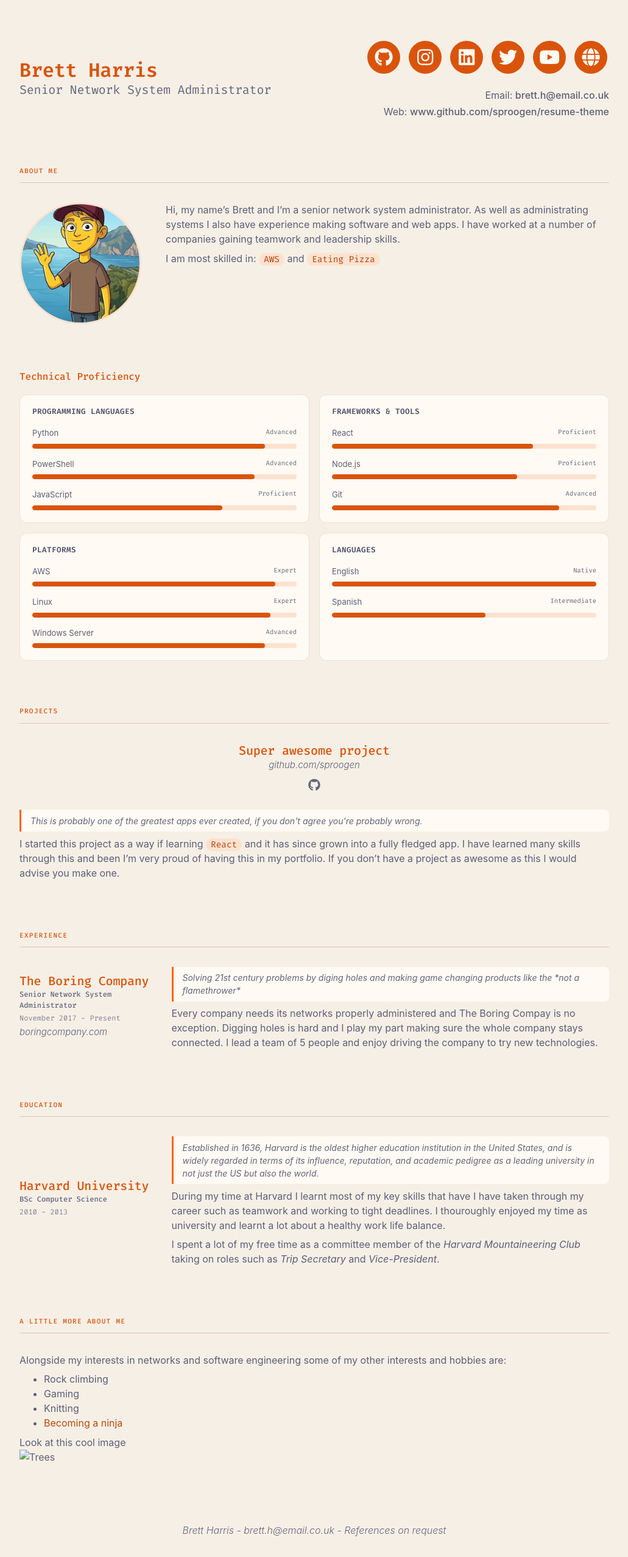
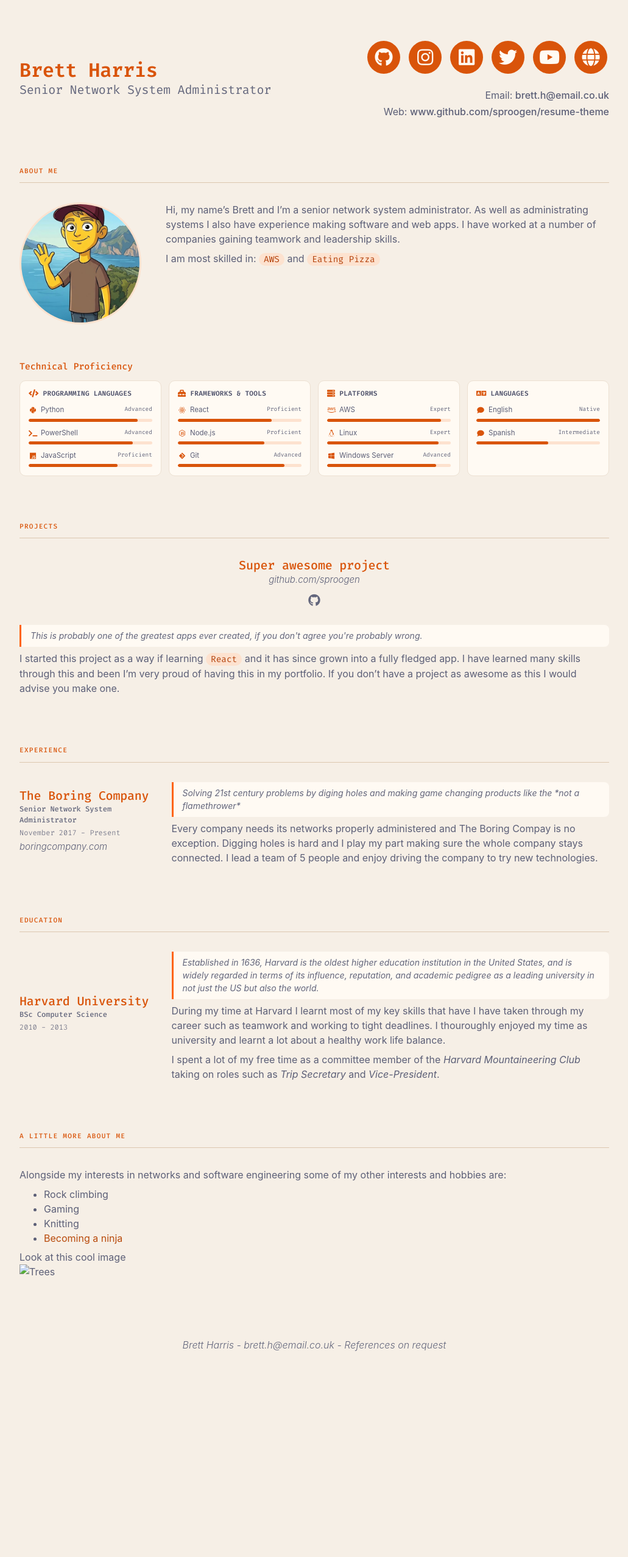
Before and after one commit to steckoverflow/steckoverflow.github.io, a Jekyll site: the page built from index.md, in a window 1280 px wide. Shown: the whole page at 61% size, without its empty margins (124-1155 px from the left). Built offline with Jekyll 4.4.1, drawn with Linux system fonts in a browser that asks for light colours; nearby versions of some CDN libraries; after the commit the page ends 2250 px from its top, so only the background shows below that.

Commit message:
feat: tools and tech

```diff
--- a/_config.yml
+++ b/_config.yml
@@ -56,47 +56,62 @@ about_content: | # this will include new lines to allow paragraphs
 skills_title: Technical Proficiency
 skills:
   - title: Programming Languages
+    icon: fas fa-code
     items:
       - name: Python
+        icon: fab fa-python
         level: 88
         level_label: Advanced
       - name: PowerShell
+        icon: fas fa-terminal
         level: 84
         level_label: Advanced
       - name: JavaScript
+        icon: fab fa-js
         level: 72
         level_label: Proficient
 
   - title: Frameworks & Tools
+    icon: fas fa-toolbox
     items:
       - name: React
+        icon: fab fa-react
         level: 76
         level_label: Proficient
       - name: Node.js
+        icon: fab fa-node-js
         level: 70
         level_label: Proficient
       - name: Git
+        icon: fab fa-git-alt
         level: 86
         level_label: Advanced
 
   - title: Platforms
+    icon: fas fa-server
     items:
       - name: AWS
+        icon: fab fa-aws
         level: 92
         level_label: Expert
       - name: Linux
+        icon: fab fa-linux
         level: 90
         level_label: Expert
       - name: Windows Server
+        icon: fab fa-windows
         level: 88
         level_label: Advanced
 
   - title: Languages
+    icon: fas fa-language
     items:
       - name: English
+        icon: fas fa-comment
         level: 100
         level_label: Native
       - name: Spanish
+        icon: fas fa-comment
         level: 58
         level_label: Intermediate
 
--- a/_layouts/default.html
+++ b/_layouts/default.html
@@ -89,12 +89,12 @@
           <div class="skills-grid">
             {%- for category in site.skills -%}
               <section class="skill-category">
-                <h5>{{ category.title }}</h5>
+                <h5><i class="{{ category.icon }}" aria-hidden="true"></i>{{ category.title }}</h5>
                 <ul>
                   {%- for skill in category.items -%}
                     <li class="skill">
                       <div class="skill-label">
-                        <span>{{ skill.name }}</span>
+                        <span class="skill-name"><i class="{{ skill.icon }}" aria-hidden="true"></i>{{ skill.name }}</span>
                         <span>{{ skill.level_label }}</span>
                       </div>
                       <div class="skill-track" role="progressbar" aria-label="{{ skill.name }} proficiency" aria-valuemin="0" aria-valuemax="100" aria-valuenow="{{ skill.level }}" aria-valuetext="{{ skill.level_label }}">
--- a/assets/main.scss
+++ b/assets/main.scss
@@ -96,37 +96,45 @@ h3 {
   -webkit-box-shadow: none;
 }
 
-// Categorized proficiency bars
+// Compact categorized proficiency bars
 .skills {
-  margin-top: clamp(36px, 6vw, 56px);
+  margin-top: clamp(28px, 4vw, 40px);
 }
 
 .skills-title {
-  margin-bottom: 20px;
+  margin-bottom: 14px;
   color: var(--accent-strong);
-  font-size: 1.6rem;
+  font-size: 1.5rem;
 }
 
 .skills-grid {
   display: grid;
   grid-template-columns: 1fr;
-  gap: 16px;
+  gap: 12px;
 }
 
 .skill-category {
-  padding: 20px;
+  padding: 14px;
   background: var(--panel);
   border: 1px solid var(--line-soft);
-  border-radius: 12px;
+  border-radius: 10px;
 }
 
 .skill-category h5 {
-  margin-bottom: 18px;
+  display: flex;
+  align-items: center;
+  gap: 7px;
+  margin-bottom: 12px;
   color: var(--ink);
-  font-size: 1.25rem;
+  font-size: 1.1rem;
   font-weight: 600;
-  letter-spacing: 0.04em;
+  letter-spacing: 0.03em;
   text-transform: uppercase;
+}
+
+.skill-category h5 i {
+  color: var(--accent-strong);
+  font-size: 1.3rem;
 }
 
 .skill-category ul {
@@ -136,26 +144,40 @@ h3 {
 }
 
 .skill + .skill {
-  margin-top: 16px;
+  margin-top: 10px;
 }
 
 .skill-label {
   display: flex;
   justify-content: space-between;
-  gap: 16px;
-  margin-bottom: 7px;
+  gap: 8px;
+  margin-bottom: 5px;
   color: var(--copy);
-  font-size: 1.3rem;
+  font-size: 1.15rem;
 }
 
-.skill-label span:last-child {
+.skill-name {
+  display: inline-flex;
+  align-items: center;
+  min-width: 0;
+  gap: 6px;
+}
+
+.skill-name i {
+  width: 14px;
+  flex: 0 0 14px;
+  color: var(--accent-strong);
+  text-align: center;
+}
+
+.skill-label > span:last-child {
   color: var(--muted);
   font-family: var(--font-mono);
-  font-size: 1.05rem;
+  font-size: 0.95rem;
 }
 
 .skill-track {
-  height: 8px;
+  height: 5px;
   overflow: hidden;
   background: var(--mark-bg);
   border-radius: 999px;
@@ -168,9 +190,15 @@ h3 {
   border-radius: inherit;
 }
 
-@media (min-width: 640px) {
+@media (min-width: 560px) {
   .skills-grid {
     grid-template-columns: repeat(2, minmax(0, 1fr));
+  }
+}
+
+@media (min-width: 900px) {
+  .skills-grid {
+    grid-template-columns: repeat(4, minmax(0, 1fr));
   }
 }
 
```
